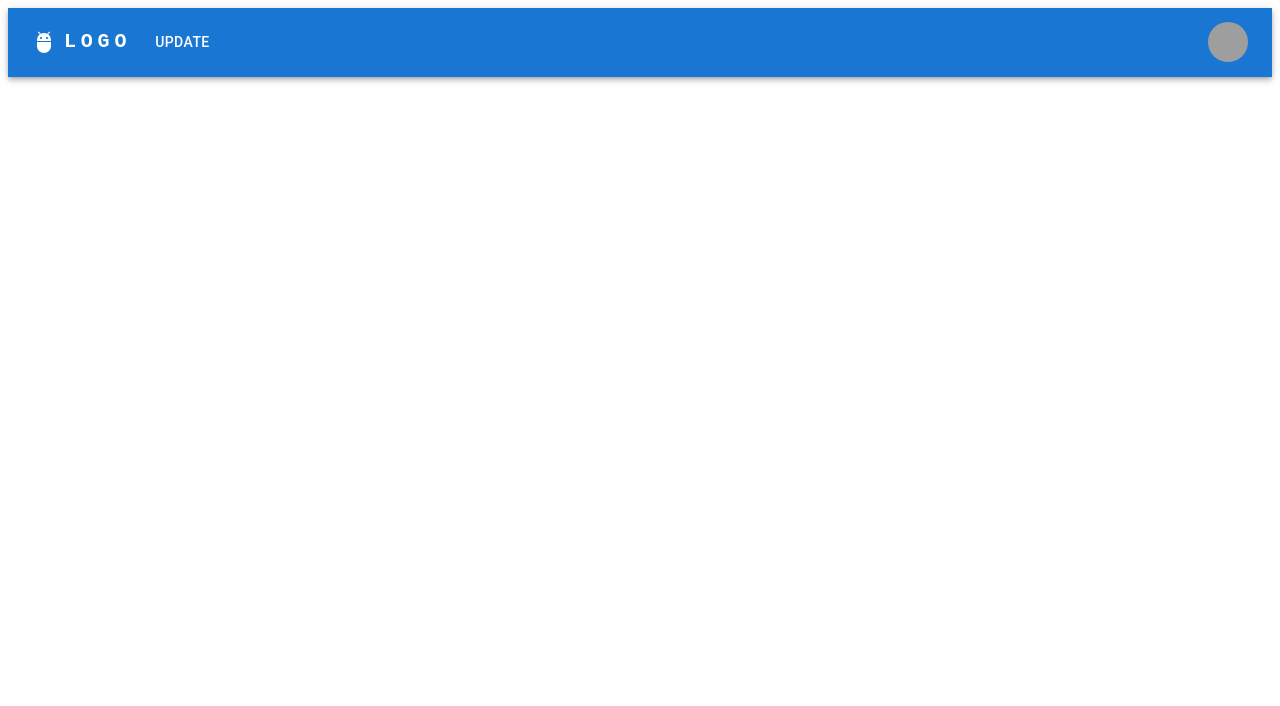
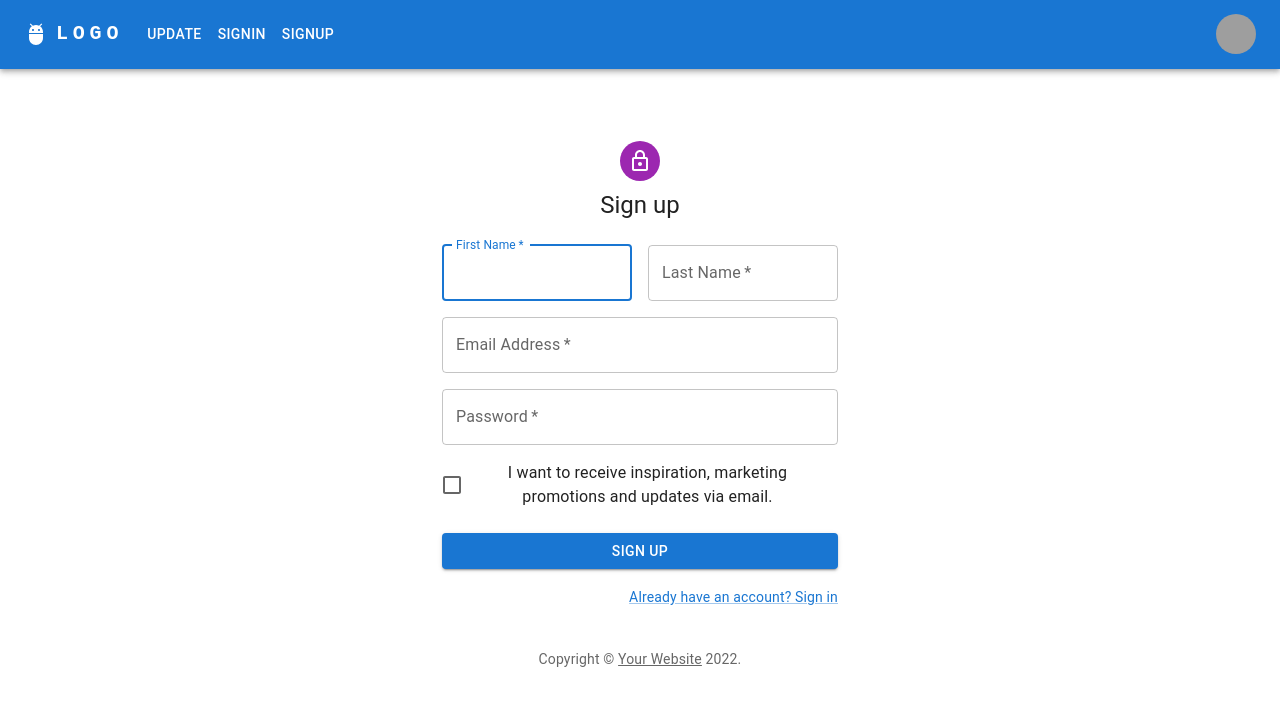
Before and after one commit to cdoll40/Inventory-Management-System, a React (Create React App) app in the folder client/: page /Signup in a window 1280 px wide. Before the commit this address had no page. Shown: the top 706 px of the page. Built offline with nearby package versions, Linux system fonts and the light colour scheme; grey boxes are pictures that could not be loaded.

Commit message:
Implemented MUI login pages.

```diff
--- a/client/src/App.js
+++ b/client/src/App.js
@@ -10,6 +10,8 @@
 import NavBar from './components/NavBar'
 import Home from './pages/Home'
 import Update from './pages/Update'
+import SignIn from './pages/Signin';
+import SignUp from './pages/Signup';
 
 function App() {
 
@@ -34,12 +36,15 @@
   // }
 
   return (
-
+    //Signin and Signup only added to the nav bar for testing purposes, should be in the landing page somehow
+    // maybe make Home a landing page with default "sign in" and a button at the bottom to "sign up" - Kody B
     <div className="App">
       <NavBar />
       <Routes>
         <Route path="/" exact element={<Home />} />
         <Route path="/Update" exact element={<Update />} />
+        <Route path="/Signin" exact element={<SignIn />} />
+        <Route path="/Signup" exact element={<SignUp />} />
       </Routes>
     </div>
 
--- a/client/src/components/NavBar.js
+++ b/client/src/components/NavBar.js
@@ -14,7 +14,7 @@
 import AdbIcon from '@mui/icons-material/Adb';
 import { Link } from 'react-router-dom'
 
-const pages = ['Update'];
+const pages = ['Update', 'Signin', 'Signup'];
 const settings = ['Logout'];
 
 const NavBar = () => {
--- /dev/null
+++ b/client/src/components/SigninComponent.js
@@ -0,0 +1,114 @@
+import * as React from 'react';
+import Avatar from '@mui/material/Avatar';
+import Button from '@mui/material/Button';
+import CssBaseline from '@mui/material/CssBaseline';
+import TextField from '@mui/material/TextField';
+import FormControlLabel from '@mui/material/FormControlLabel';
+import Checkbox from '@mui/material/Checkbox';
+import Link from '@mui/material/Link';
+import Grid from '@mui/material/Grid';
+import Box from '@mui/material/Box';
+import LockOutlinedIcon from '@mui/icons-material/LockOutlined';
+import Typography from '@mui/material/Typography';
+import Container from '@mui/material/Container';
+import { createTheme, ThemeProvider } from '@mui/material/styles';
+
+
+//template from MUI - Kody B
+
+
+function Copyright(props) {
+  return (
+    <Typography variant="body2" color="text.secondary" align="center" {...props}>
+      {'Copyright © '}
+      <Link color="inherit" href="https://mui.com/">
+        Your Website
+      </Link>{' '}
+      {new Date().getFullYear()}
+      {'.'}
+    </Typography>
+  );
+}
+
+const theme = createTheme();
+
+export default function SigninComp() {
+  const handleSubmit = (event) => {
+    event.preventDefault();
+    const data = new FormData(event.currentTarget);
+    console.log({
+      email: data.get('email'),
+      password: data.get('password'),
+    });
+  };
+
+  return (
+    <ThemeProvider theme={theme}>
+      <Container component="main" maxWidth="xs">
+        <CssBaseline />
+        <Box
+          sx={{
+            marginTop: 8,
+            display: 'flex',
+            flexDirection: 'column',
+            alignItems: 'center',
+          }}
+        >
+          <Avatar sx={{ m: 1, bgcolor: 'secondary.main' }}>
+            <LockOutlinedIcon />
+          </Avatar>
+          <Typography component="h1" variant="h5">
+            Sign in
+          </Typography>
+          <Box component="form" onSubmit={handleSubmit} noValidate sx={{ mt: 1 }}>
+            <TextField
+              margin="normal"
+              required
+              fullWidth
+              id="email"
+              label="Email Address"
+              name="email"
+              autoComplete="email"
+              autoFocus
+            />
+            <TextField
+              margin="normal"
+              required
+              fullWidth
+              name="password"
+              label="Password"
+              type="password"
+              id="password"
+              autoComplete="current-password"
+            />
+            <FormControlLabel
+              control={<Checkbox value="remember" color="primary" />}
+              label="Remember me"
+            />
+            <Button
+              type="submit"
+              fullWidth
+              variant="contained"
+              sx={{ mt: 3, mb: 2 }}
+            >
+              Sign In
+            </Button>
+            <Grid container>
+              <Grid item xs>
+                <Link href="#" variant="body2">
+                  Forgot password?
+                </Link>
+              </Grid>
+              <Grid item>
+                <Link href="#" variant="body2">
+                  {"Don't have an account? Sign Up"}
+                </Link>
+              </Grid>
+            </Grid>
+          </Box>
+        </Box>
+        <Copyright sx={{ mt: 8, mb: 4 }} />
+      </Container>
+    </ThemeProvider>
+  );
+}
--- /dev/null
+++ b/client/src/components/SignupComponent.js
@@ -0,0 +1,135 @@
+import * as React from 'react';
+import Avatar from '@mui/material/Avatar';
+import Button from '@mui/material/Button';
+import CssBaseline from '@mui/material/CssBaseline';
+import TextField from '@mui/material/TextField';
+import FormControlLabel from '@mui/material/FormControlLabel';
+import Checkbox from '@mui/material/Checkbox';
+import Link from '@mui/material/Link';
+import Grid from '@mui/material/Grid';
+import Box from '@mui/material/Box';
+import LockOutlinedIcon from '@mui/icons-material/LockOutlined';
+import Typography from '@mui/material/Typography';
+import Container from '@mui/material/Container';
+import { createTheme, ThemeProvider } from '@mui/material/styles';
+
+
+//Template from MUI - Kody B
+
+
+function Copyright(props) {
+  return (
+    <Typography variant="body2" color="text.secondary" align="center" {...props}>
+      {'Copyright © '}
+      <Link color="inherit" href="https://mui.com/">
+        Your Website
+      </Link>{' '}
+      {new Date().getFullYear()}
+      {'.'}
+    </Typography>
+  );
+}
+
+const theme = createTheme();
+
+export default function SignupComp() {
+  const handleSubmit = (event) => {
+    event.preventDefault();
+    const data = new FormData(event.currentTarget);
+    console.log({
+      email: data.get('email'),
+      password: data.get('password'),
+    });
+  };
+
+  return (
+    <ThemeProvider theme={theme}>
+      <Container component="main" maxWidth="xs">
+        <CssBaseline />
+        <Box
+          sx={{
+            marginTop: 8,
+            display: 'flex',
+            flexDirection: 'column',
+            alignItems: 'center',
+          }}
+        >
+          <Avatar sx={{ m: 1, bgcolor: 'secondary.main' }}>
+            <LockOutlinedIcon />
+          </Avatar>
+          <Typography component="h1" variant="h5">
+            Sign up
+          </Typography>
+          <Box component="form" noValidate onSubmit={handleSubmit} sx={{ mt: 3 }}>
+            <Grid container spacing={2}>
+              <Grid item xs={12} sm={6}>
+                <TextField
+                  autoComplete="given-name"
+                  name="firstName"
+                  required
+                  fullWidth
+                  id="firstName"
+                  label="First Name"
+                  autoFocus
+                />
+              </Grid>
+              <Grid item xs={12} sm={6}>
+                <TextField
+                  required
+                  fullWidth
+                  id="lastName"
+                  label="Last Name"
+                  name="lastName"
+                  autoComplete="family-name"
+                />
+              </Grid>
+              <Grid item xs={12}>
+                <TextField
+                  required
+                  fullWidth
+                  id="email"
+                  label="Email Address"
+                  name="email"
+                  autoComplete="email"
+                />
+              </Grid>
+              <Grid item xs={12}>
+                <TextField
+                  required
+                  fullWidth
+                  name="password"
+                  label="Password"
+                  type="password"
+                  id="password"
+                  autoComplete="new-password"
+                />
+              </Grid>
+              <Grid item xs={12}>
+                <FormControlLabel
+                  control={<Checkbox value="allowExtraEmails" color="primary" />}
+                  label="I want to receive inspiration, marketing promotions and updates via email."
+                />
+              </Grid>
+            </Grid>
+            <Button
+              type="submit"
+              fullWidth
+              variant="contained"
+              sx={{ mt: 3, mb: 2 }}
+            >
+              Sign Up
+            </Button>
+            <Grid container justifyContent="flex-end">
+              <Grid item>
+                <Link href="#" variant="body2">
+                  Already have an account? Sign in
+                </Link>
+              </Grid>
+            </Grid>
+          </Box>
+        </Box>
+        <Copyright sx={{ mt: 5 }} />
+      </Container>
+    </ThemeProvider>
+  );
+}
--- /dev/null
+++ b/client/src/pages/Signin.js
@@ -0,0 +1,16 @@
+import React from "react";
+import axios from "axios";
+import {Formik, Form, Field, ErrorMessage} from "formik"
+import { useNavigate } from 'react-router-dom'
+import SigninComp from "../components/SigninComponent";
+
+function SignIn() {
+    return (
+        <SigninComp />
+      );
+
+}
+
+
+
+export default SignIn;
--- /dev/null
+++ b/client/src/pages/Signup.js
@@ -0,0 +1,21 @@
+import React from "react";
+import axios from "axios";
+import {Formik, Form, Field, ErrorMessage} from "formik"
+import { useNavigate } from 'react-router-dom'
+import SignupComp from "../components/SignupComponent";
+import NavBar from "../components/NavBar";
+
+function SignUp() {
+
+    return (
+        <div>
+            <SignupComp/>
+        </div>
+
+      );
+
+}
+
+
+
+export default SignUp;
```
Also changed, not shown: client/src/Login.js (deleted, +0 -34 lines), client/src/Login.css (deleted).
